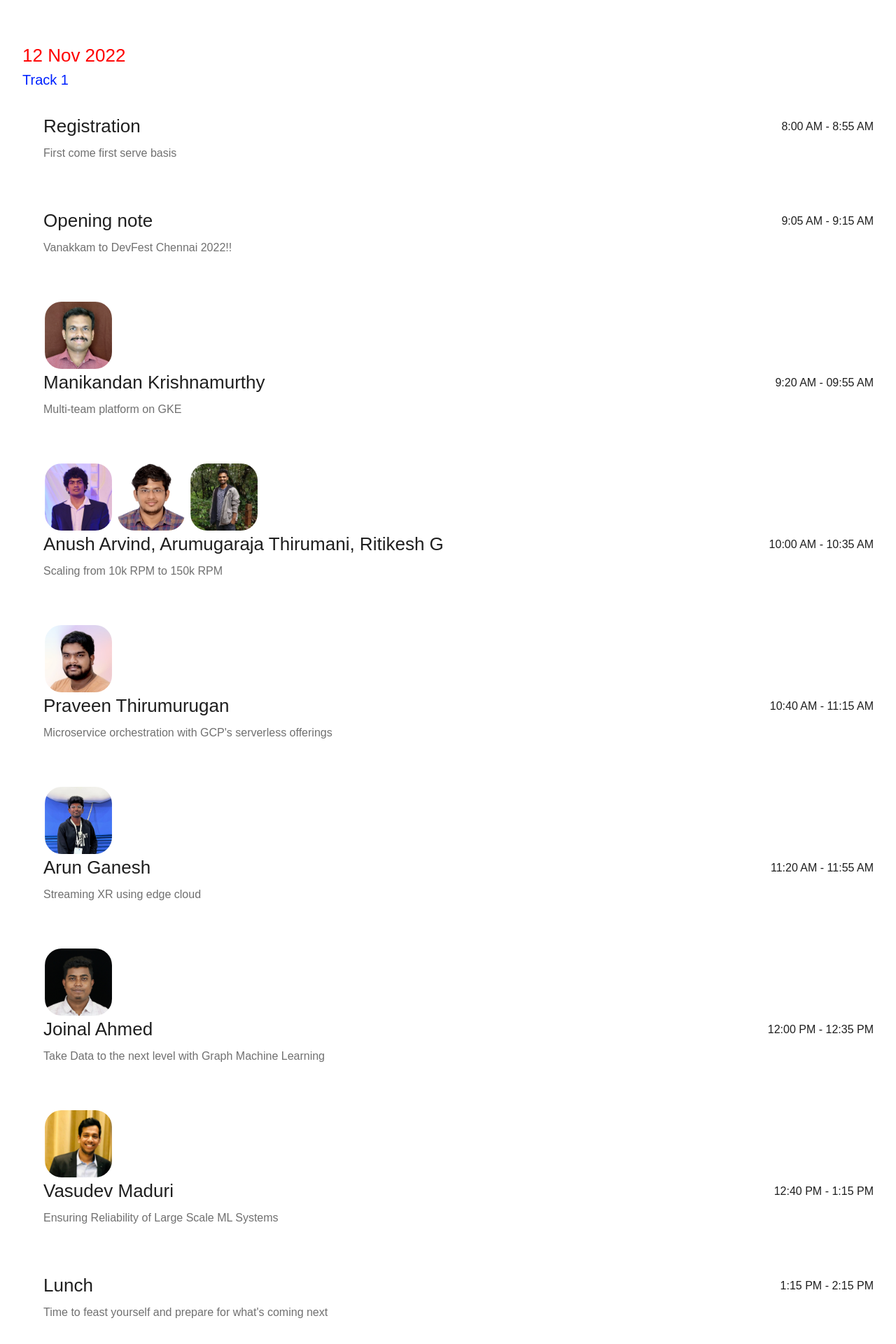
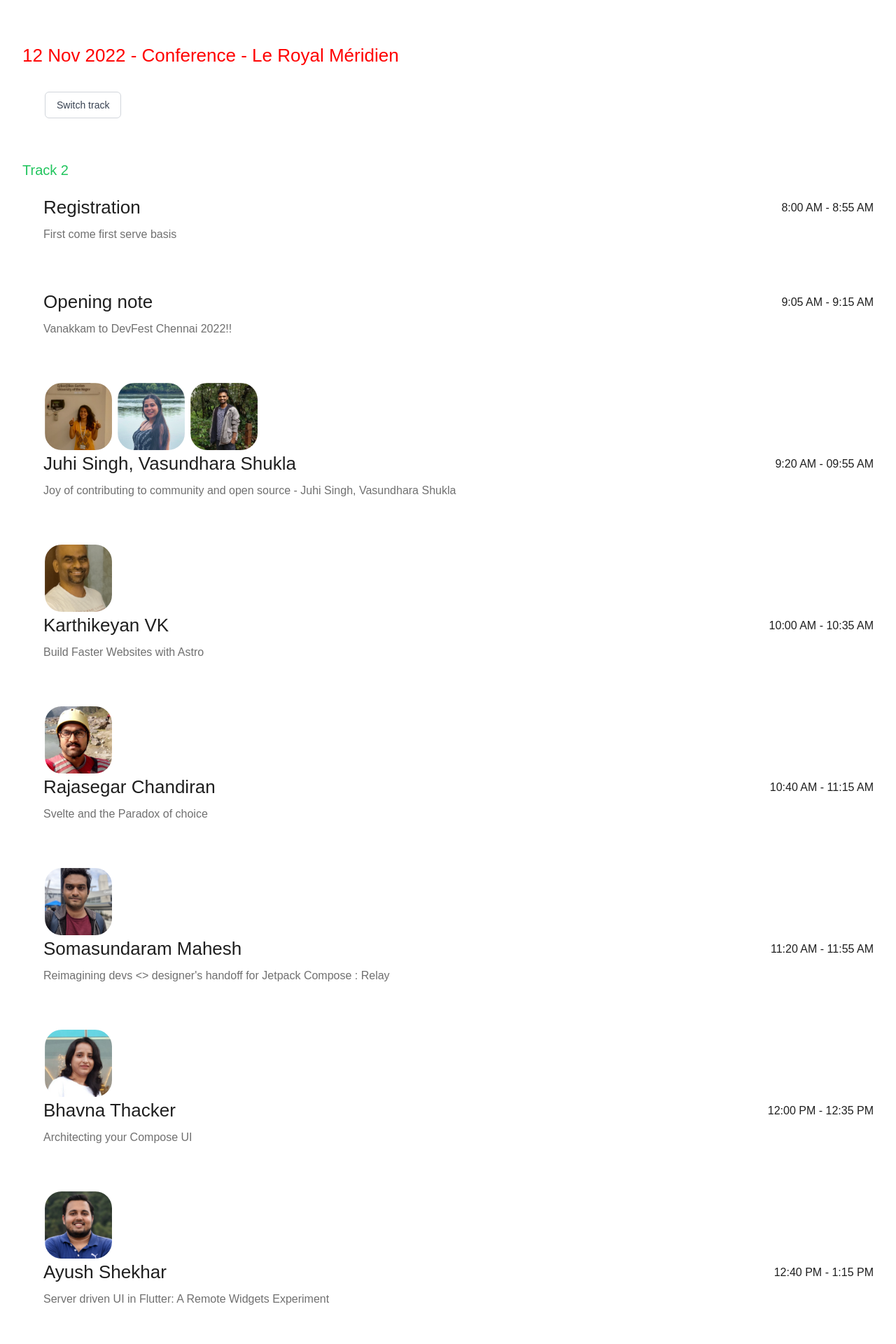
Before and after one commit to gdgchennai/DevFest22, a SvelteKit app: page /agenda in a window 1280 px wide. Shown: the part 320-2240 px from the top of the page at 70% size. Built offline with nearby package versions, Linux system fonts and the light colour scheme; a web font is replaced by a local one.

Commit message:
Finalise Speakers and Agenda
Signed-off-by: Trishiraj <gamerprince.exp@gmail.com>

```diff
--- a/src/lib/section/agenda/ItemAgendaCard.svelte
+++ b/src/lib/section/agenda/ItemAgendaCard.svelte
@@ -13,18 +13,18 @@
   <div class="flex lg:pl-8">
     {#if showImage}
       <img
-    class="h-24 w-24 rounded-3xl"
+        class="h-16 w-16 rounded-3xl sm:h-24 sm:w-24"
         src={imageUrl}
         alt={name}
       />
       {#if showMultipleImage}
         <img
-    class="h-24 w-24 rounded-3xl"
+          class="h-16 w-16 rounded-3xl sm:h-24 sm:w-24"
           src={imageUrl2}
           alt={name}
         />
         <img
-    class="h-24 w-24 rounded-3xl"
+          class="h-16 w-16 rounded-3xl sm:h-24 sm:w-24"
           src={imageUrl3}
           alt={name}
         />
@@ -84,6 +84,14 @@
     font-weight: 500;
   }
 
+  @media (max-width: 767px) {
+    .single_speaker .speaker-name .heading span {
+      font-size: 18px;
+      color: #1f1f1f;
+      font-weight: 500;
+    }
+  }
+
   .single_speaker .speaker-name .heading .time {
     font-size: 16px;
     font-weight: 500;
@@ -95,5 +103,4 @@
     font-size: 16px;
     line-height: 28px;
   }
-
 </style>
--- a/src/routes/agenda/+page.svelte
+++ b/src/routes/agenda/+page.svelte
@@ -1,5 +1,7 @@
-<script>
+<script lang="ts">
   import ItemAgendaCard from '$lib/section/agenda/ItemAgendaCard.svelte';
+
+  let toggle: boolean = false;
 
   const dayOneAgenda = [
     {
@@ -31,7 +33,7 @@
     },
     {
       name: 'Praveen Thirumurugan',
-      session: 'Microservice orchestration with GCP\'s serverless offerings',
+      session: "Microservice orchestration with GCP's serverless offerings",
       imageUrl: '/profile_pics/Praveen_Thirumurugan.png',
       showImage: true,
       time: '10:40 AM - 11:15 AM'
@@ -59,7 +61,7 @@
     },
     {
       name: 'Lunch',
-      session: 'Time to feast yourself and prepare for what\'s coming next',
+      session: 'Good time to go around, Eat and connect with people!',
       time: '1:15 PM - 2:15 PM'
     },
     {
@@ -71,7 +73,8 @@
     },
     {
       name: 'Anam Saatvik Reddy',
-      session: 'Lightning talk - TensorFlow Recommenders - a simple library for building powerful recommendation systems',
+      session:
+        'Lightning talk - TensorFlow Recommenders - a simple library for building powerful recommendation systems',
       imageUrl: '/profile_pics/Anam_Saatvik_Reddy.png',
       showImage: true,
       time: '2:45 PM - 2:55 PM'
@@ -97,13 +100,177 @@
     },
     {
       name: 'Fun activities/Quiz',
-      session: 'Enough lectures, It\'s play time!',
+      session: "Enough lectures, It's play time!",
       time: '4:05 PM - 4:40 PM'
     },
     {
       name: 'Closing Note',
       session: 'Thank you for sticking with us this far!',
       time: '4:40 PM - 4:50 PM'
+    }
+  ];
+
+  const dayOneAgendaTrack = [
+    {
+      name: 'Registration',
+      session: 'First come first serve basis',
+      time: '8:00 AM - 8:55 AM'
+    },
+    {
+      name: 'Opening note',
+      session: 'Vanakkam to DevFest Chennai 2022!!',
+      time: '9:05 AM - 9:15 AM'
+    },
+    {
+      name: 'Juhi Singh, Vasundhara Shukla',
+      session: 'Joy of contributing to community and open source - Juhi Singh, Vasundhara Shukla',
+      imageUrl: '/profile_pics/Juhi_Singh.png',
+      imageUrl2: '/profile_pics/Vasundhara_Shukla.png',
+      imageUrl3: '/profile_pics/Ritikesh_G.png',
+      showImage: true,
+      showMultipleImage: true,
+      time: '9:20 AM - 09:55 AM'
+    },
+    {
+      name: 'Karthikeyan VK',
+      session: "Build Faster Websites with Astro",
+      imageUrl: '/profile_pics/Karthikeyan_VK.png',
+      showImage: true,
+      time: '10:00 AM - 10:35 AM'
+    },
+    {
+      name: 'Rajasegar Chandiran',
+      session: 'Svelte and the Paradox of choice',
+      imageUrl: '/profile_pics/Rajasegar_Chandriran.png',
+      showImage: true,
+      time: '10:40 AM - 11:15 AM'
+    },
+    {
+      name: 'Somasundaram Mahesh',
+      session: 'Reimagining devs <> designer\'s handoff for Jetpack Compose : Relay',
+      imageUrl: '/profile_pics/Somusundaram_Mahesh.png',
+      showImage: true,
+      time: '11:20 AM - 11:55 AM'
+    },
+    {
+      name: 'Bhavna Thacker',
+      session: 'Architecting your Compose UI',
+      imageUrl: '/profile_pics/Bhavna_Thacker.png',
+      showImage: true,
+      time: '12:00 PM - 12:35 PM'
+    },
+    {
+      name: 'Ayush Shekhar',
+      session: 'Server driven UI in Flutter: A Remote Widgets Experiment',
+      imageUrl: '/profile_pics/Ayush_Shekar.png',
+      showImage: true,
+      time: '12:40 PM - 1:15 PM	'
+    },
+    {
+      name: 'Lunch',
+      session: 'Good time to go around, Eat and connect with people!',
+      time: '1:15 PM - 2:15 PM'
+    },
+    {
+      name: 'Kamal Shree',
+      session: 'My Adventure in Flutter Gaming',
+      imageUrl: '/profile_pics/Kamal_Shree.png',
+      showImage: true,
+      time: '2:15 PM - 2:40 PM'
+    },
+    {
+      name: 'Shruthi PG',
+      session: 'Lightning talk - Becoming Family\'s First Woman in STEM',
+      imageUrl: '/profile_pics/Shruthi_PG.png',
+      showImage: true,
+      time: '2:45 PM - 2:55 PM'
+    },
+    {
+      name: 'Ishan Sharma',
+      session: 'Lightning talk - Web Animations : Past, Present & Future',
+      imageUrl: '/profile_pics/Ishan_Sharma.png',
+      showImage: true,
+      time: '2:55 PM - 3:05 PM'
+    },
+    {
+      name: 'GDG Chennai',
+      session: 'Lightning talk - About sister communities',
+      imageUrl: '/profile_pics/GDG_Chennai.png',
+      showImage: true,
+      time: '2:55 PM - 3:05 PM'
+    },
+    {
+      name: 'Networking and Tea break',
+      session: 'Connect - Interact and expand your clan!',
+      time: '3:25 PM - 4:00 PM'
+    },
+    {
+      name: 'Fun activities/Quiz',
+      session: "Enough lectures, It's play time!",
+      time: '4:05 PM - 4:40 PM'
+    },
+    {
+      name: 'Closing Note',
+      session: 'Thank you for sticking with us this far!',
+      time: '4:40 PM - 4:50 PM'
+    }
+  ];
+
+  const dayTwoAgenda = [
+    {
+      name: 'Morning registration',
+      time: '8:30 AM - 9:45 AM'
+    },
+    {
+      name: 'Sanjay S',
+      session: 'A different way to think about animations with Jetpack Compose',
+      imageUrl: '/profile_pics/sanjay.png',
+      showImage: true,
+      time: '10:00 AM - 12:30 AM'
+    },
+    {
+      name: 'Afternoon Registration',
+      time: '12:00 PM - 1:15 PM'
+    },
+    {
+      name: 'Lunch',
+      session: 'Good time to go around, Eat and connect with people!',
+    },
+    {
+      name: 'Jayesh Sharma',
+      session: 'Build your first MLOps Pipeline using ZenML on GCP',
+      imageUrl: '/profile_pics/Jayesh_Sharma.png',
+      showImage: true,
+      time: '2:15 PM - 5:15 PM'
+    },
+  ];
+
+  const dayTwoAgendaTrack2 = [
+    {
+      name: 'Morning registration',
+      time: '8:30 AM - 9:45 AM'
+    },
+    {
+      name: 'Vivek Yadav',
+      session: 'How to build the best packages and plugins in Flutter',
+      imageUrl: '/profile_pics/Vivek_Yadav.png',
+      showImage: true,
+      time: '10:00 AM - 12:30 AM'
+    },
+    {
+      name: 'Afternoon Registration',
+      time: '12:00 PM - 1:15 PM'
+    },
+    {
+      name: 'Lunch',
+      session: 'Good time to go around, Eat and connect with people!',
+    },
+    {
+      name: 'Manikandan Krishnamurthy',
+      session: 'Cloud Hero - RGDC - Intro to Infrastructure',
+      imageUrl: '/profile_pics/Manikandan_Krishnamurthy.png',
+      showImage: true,
+      time: '2:15 PM - 5:15 PM'
     },
   ];
 </script>
@@ -117,16 +284,26 @@
   <h2
     class="w-full py-8 text-center text-3xl font-bold tracking-tight sm:text-4xl lg:text-center lg:text-5xl"
   >
-    Agenda
+    Speakers & Agenda
   </h2>
   <div class="event_area">
     <div class="container mx-auto">
       <div class="double_line">
         <div class="row">
-          <div class="date mb-8">
-            <h3>12 Nov 2022</h3>
-            <h2>Track 1</h2>
+          <div class="date mb-2">
+            <h3>12 Nov 2022 - Conference - Le Royal Méridien</h3>
+            <span class="isolate inline-flex rounded-md sm:p-8">
+              <button
+                on:click={() => toggle = !toggle}
+                type="button"
+                class="relative inline-flex items-center rounded-md border border-gray-300 bg-white px-4 py-2 text-sm font-medium text-gray-700 hover:bg-gray-50 focus:z-10 focus:border-black focus:outline-none focus:ring-1 focus:ring-black"
+              >
+                Switch track
+              </button>
+            </span>
           </div>
+          {#if toggle}
+          <h2 class="text-xl text-blue-500 py-5 font-medium">Track 1</h2>
           {#each dayOneAgenda as speaker}
             <ItemAgendaCard
               session={speaker.session}
@@ -139,72 +316,50 @@
               showMultipleImage={speaker.showMultipleImage}
             />
           {/each}
-          <!-- <div class="single_speaker">
-            <img
-              class="h-24 w-24 rounded-3xl"
-              src="/profile_pics/Vasudev_Maduri.png"
-              alt=""
+          {:else}
+          <h2 class="text-xl text-green-500 py-5 font-medium">Track 2</h2>
+          {#each dayOneAgendaTrack as speaker}
+            <ItemAgendaCard
+              session={speaker.session}
+              name={speaker.name}
+              imageUrl={speaker.imageUrl}
+              imageUrl2={speaker.imageUrl2}
+              imageUrl3={speaker.imageUrl3}
+              time={speaker.time}
+              showImage={speaker.showImage}
+              showMultipleImage={speaker.showMultipleImage}
             />
-            <div class="speaker-name">
-              <div class="heading flex items-center justify-between">
-                <span>Abhishek</span>
-                <div class="time">10-11 am</div>
-              </div>
-              <p>Lorem ipsum cuz why not</p>
-            </div>
-          </div> -->
+          {/each}
+          {/if}
         </div>
       </div>
       <div class="row">
-        <div class="col-xl-3 col-lg-3">
-          <div class="date">
-            <h3>13 Nov 2022</h3>
+          <div class="date mb-2">
+            <h3>13 Nov 2022 - Workshop - InfoSys Chennai</h3>
           </div>
-        </div>
-        <div class="col-xl-9 col-lg-9">
-          <div class="single_speaker">
-            <img
-              class="h-24 w-24 rounded-3xl"
-              src="/profile_pics/Vasudev_Maduri.png"
-              alt=""
-            />
-            <div class="speaker-name">
-              <div class="heading flex items-center justify-between">
-                <span>John snow</span>
-                <div class="time">10-11 am</div>
-              </div>
-              <p>Another set of Lorem Ipsum</p>
-            </div>
-          </div>
-          <div class="single_speaker">
-            <img
-              class="h-24 w-24 rounded-3xl"
-              src="/profile_pics/Vasudev_Maduri.png"
-              alt=""
-            />
-            <div class="speaker-name">
-              <div class="heading flex items-center justify-between">
-                <span>Arya Stark</span>
-                <div class="time">12-1.00 pm</div>
-              </div>
-              <p>Another set of Lorem Ipsum</p>
-            </div>
-          </div>
-          <div class="single_speaker">
-            <img
-              class="h-24 w-24 rounded-3xl"
-              src="/profile_pics/Vasudev_Maduri.png"
-              alt=""
-            />
-            <div class="speaker-name">
-              <div class="heading flex items-center justify-between">
-                <span>Gandalf</span>
-                <div class="time">2.30-4.00 pm</div>
-              </div>
-              <p>Another set of Lorem Ipsum</p>
-            </div>
-          </div>
-        </div>
+          {#if toggle}
+          <h2 class="text-xl text-blue-500 py-5 font-medium">Track 1</h2>
+          {#each dayTwoAgenda as speaker}
+          <ItemAgendaCard
+            session={speaker.session}
+            name={speaker.name}
+            imageUrl={speaker.imageUrl}
+            time={speaker.time}
+            showImage={speaker.showImage}
+          />
+        {/each}
+        {:else}
+        <h2 class="text-xl text-green-500 py-5 font-medium">Track 2</h2>
+        {#each dayTwoAgendaTrack2 as speaker}
+          <ItemAgendaCard
+            session={speaker.session}
+            name={speaker.name}
+            imageUrl={speaker.imageUrl}
+            time={speaker.time}
+            showImage={speaker.showImage}
+          />
+        {/each}
+        {/if}
       </div>
     </div>
   </div>
@@ -304,58 +459,4 @@
       margin-bottom: 30px;
     }
   }
-
-  .event_area .single_speaker {
-    margin-bottom: 63px;
-  }
-
-  @media (max-width: 767px) {
-    .event_area .single_speaker {
-      margin-bottom: 30px;
-    }
-  }
-
-  .event_area .single_speaker img {
-    float: left;
-  }
-
-  @media (max-width: 767px) {
-    .event_area .single_speaker img {
-      float: none;
-    }
-  }
-
-  .event_area .single_speaker .speaker-name {
-    padding-left: 30px;
-    overflow: hidden;
-  }
-
-  @media (max-width: 767px) {
-    .event_area .single_speaker .speaker-name {
-      padding-left: 0;
-      margin-top: 20px;
-    }
-  }
-
-  .event_area .single_speaker .speaker-name .heading {
-    margin-bottom: 5px;
-  }
-
-  .event_area .single_speaker .speaker-name .heading span {
-    font-size: 26px;
-    color: #1f1f1f;
-    font-weight: 500;
-  }
-
-  .event_area .single_speaker .speaker-name .heading .time {
-    font-size: 16px;
-    font-weight: 500;
-    color: #1f1f1f;
-  }
-
-  .event_area .single_speaker p {
-    color: #707070;
-    font-size: 16px;
-    line-height: 28px;
-  }
 </style>
```
Also changed, not shown: static/profile_pics/GDG_Chennai.png (added), static/profile_pics/sanjay.png (added). Lines whose indentation alone changed are shown as unchanged.
